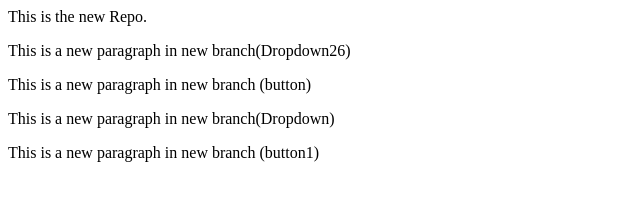
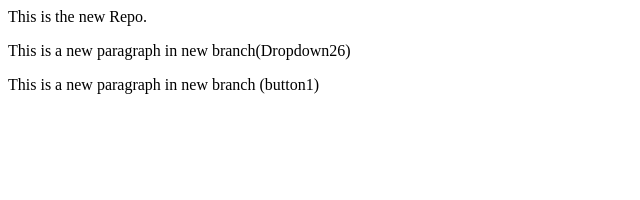
Before and after one commit to SJoginder2108/localrepo, a plain HTML site: page index.html in a window 1280 px wide. Shown: the whole page, without its empty margins (0-640 px from the left). Drawn offline with Linux system fonts and the light colour scheme.

Commit message:
Modified File

```diff
--- a/index.html
+++ b/index.html
@@ -1,5 +1,3 @@
 <p>This is the new Repo.</p>
 <p>This is a new paragraph in new branch(Dropdown26)</p>
-<p>This is a new paragraph in new branch (button)</p>
-<p>This is a new paragraph in new branch(Dropdown)</p>
 <p>This is a new paragraph in new branch (button1)</p>
```
